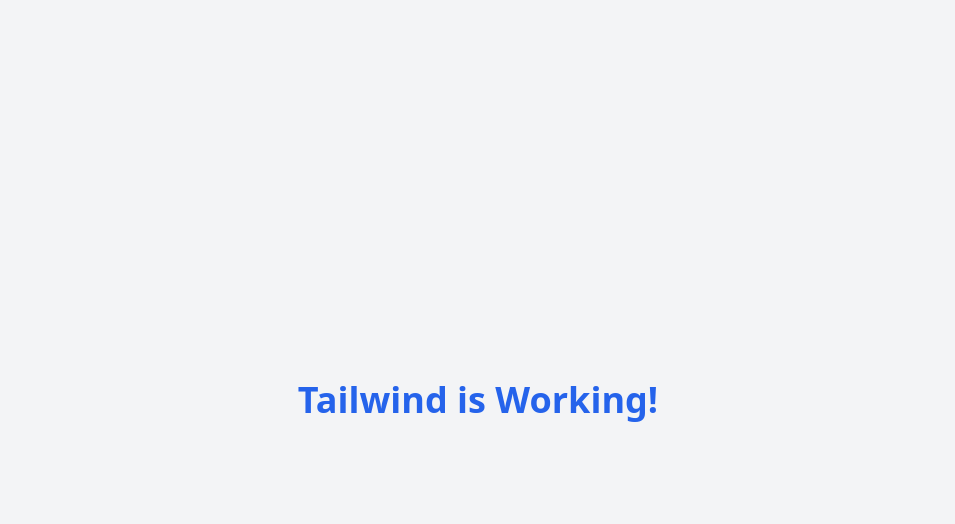
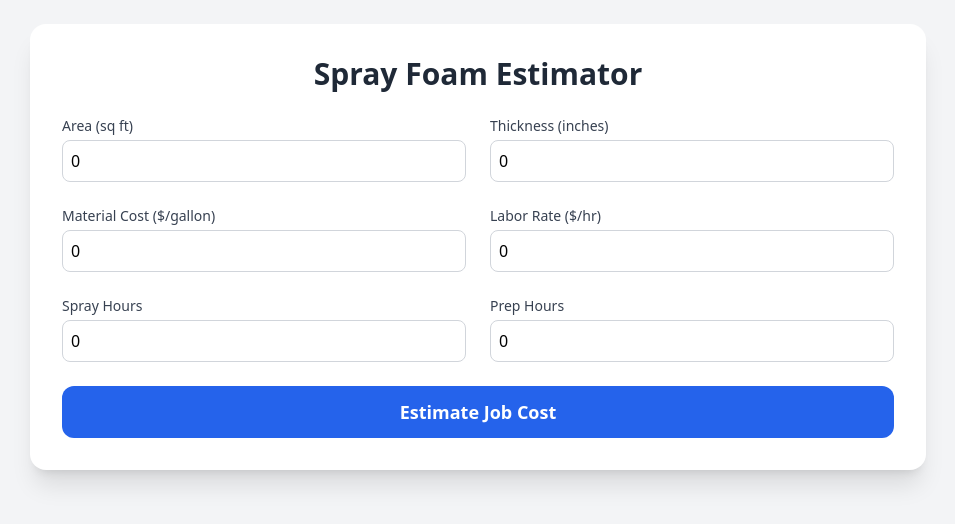
Before and after one commit to atjordan55/spray_foam_estimator_actuals, a React (Create React App) app: page / in a window 1280 px wide. Shown: the top 524 px of the page, without its empty margins (162-1117 px from the left). Built offline with nearby package versions, Linux system fonts and the light colour scheme.

Commit message:
Full App.jsx

```diff
--- a/src/App.jsx
+++ b/src/App.jsx
@@ -1,9 +1,69 @@
-import React from "react";
+import React, { useState } from "react";
 
 export default function SprayFoamEstimator() {
+  const [area, setArea] = useState(0);
+  const [thickness, setThickness] = useState(0);
+  const [materialCost, setMaterialCost] = useState(0);
+  const [laborRate, setLaborRate] = useState(0);
+  const [sprayHours, setSprayHours] = useState(0);
+  const [prepHours, setPrepHours] = useState(0);
+  const [totalCost, setTotalCost] = useState(null);
+
+  const handleEstimate = () => {
+    const sprayGallons = (area * thickness) / 2000 * 55; // gallon usage logic
+    const materialTotal = sprayGallons * materialCost;
+    const laborTotal = (sprayHours + prepHours) * laborRate;
+    const total = materialTotal + laborTotal;
+    setTotalCost(total.toFixed(2));
+  };
+
   return (
-    <div className="min-h-screen bg-gray-100 flex items-center justify-center">
-      <h1 className="text-4xl font-bold text-blue-600">Tailwind is Working!</h1>
+    <div className="min-h-screen bg-gray-100 p-6">
+      <div className="max-w-4xl mx-auto bg-white shadow-xl rounded-2xl p-8 space-y-6">
+        <h1 className="text-3xl font-bold text-center text-gray-800 mb-6">Spray Foam Estimator</h1>
+
+        <div className="grid grid-cols-1 md:grid-cols-2 gap-6">
+          <div>
+            <label className="block text-sm font-medium text-gray-700">Area (sq ft)</label>
+            <input type="number" value={area} onChange={e => setArea(Number(e.target.value))} className="mt-1 w-full rounded-lg border border-gray-300 p-2" />
+          </div>
+
+          <div>
+            <label className="block text-sm font-medium text-gray-700">Thickness (inches)</label>
+            <input type="number" value={thickness} onChange={e => setThickness(Number(e.target.value))} className="mt-1 w-full rounded-lg border border-gray-300 p-2" />
+          </div>
+
+          <div>
+            <label className="block text-sm font-medium text-gray-700">Material Cost ($/gallon)</label>
+            <input type="number" value={materialCost} onChange={e => setMaterialCost(Number(e.target.value))} className="mt-1 w-full rounded-lg border border-gray-300 p-2" />
+          </div>
+
+          <div>
+            <label className="block text-sm font-medium text-gray-700">Labor Rate ($/hr)</label>
+            <input type="number" value={laborRate} onChange={e => setLaborRate(Number(e.target.value))} className="mt-1 w-full rounded-lg border border-gray-300 p-2" />
+          </div>
+
+          <div>
+            <label className="block text-sm font-medium text-gray-700">Spray Hours</label>
+            <input type="number" value={sprayHours} onChange={e => setSprayHours(Number(e.target.value))} className="mt-1 w-full rounded-lg border border-gray-300 p-2" />
+          </div>
+
+          <div>
+            <label className="block text-sm font-medium text-gray-700">Prep Hours</label>
+            <input type="number" value={prepHours} onChange={e => setPrepHours(Number(e.target.value))} className="mt-1 w-full rounded-lg border border-gray-300 p-2" />
+          </div>
+        </div>
+
+        <button onClick={handleEstimate} className="w-full mt-6 bg-blue-600 text-white text-lg font-semibold py-3 rounded-xl hover:bg-blue-700 transition">
+          Estimate Job Cost
+        </button>
+
+        {totalCost !== null && (
+          <div className="mt-6 bg-green-100 text-green-800 text-lg text-center py-4 rounded-xl">
+            <strong>Total Estimated Cost:</strong> ${totalCost}
+          </div>
+        )}
+      </div>
     </div>
   );
 }
```
